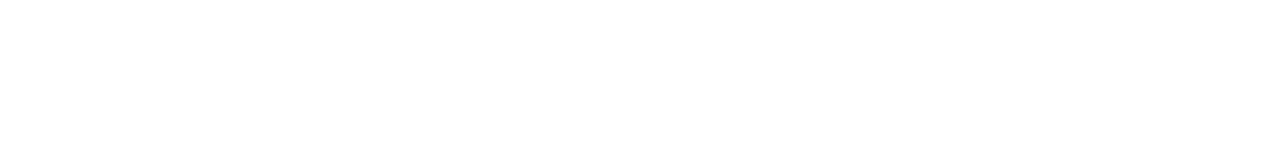
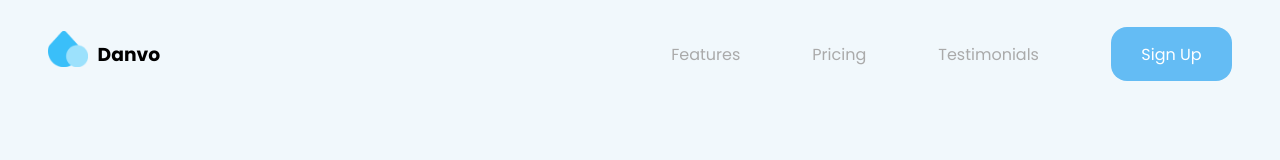
Before and after one commit to GeovanneCallegaro/Danvo-Landing-Page, a plain HTML site: page index.html in a window 1280 px wide. Drawn offline with Linux system fonts and the light colour scheme.

Commit message:
header session finished with html and css

```diff
--- a/index.html
+++ b/index.html
@@ -9,7 +9,26 @@
   <title>Danvo</title>
 </head>
 <body>
-
+  <main>
+    <div class="big-wrapper">
+      <header>
+        <div class="container">
+          <div class="logo">
+            <img src="./images/logoDanvo.png" alt="Logo">
+            <h3>Danvo</h3>
+          </div>
+          <div class="links">
+            <ul>
+              <li><a href="#">Features</a></li>
+              <li><a href="#">Pricing</a></li>
+              <li><a href="#">Testimonials</a></li>
+              <li><a href="#" class="btn">Sign Up</a></li>
+            </ul>
+          </div>
+        </div>
+      </header>
+    </div>
+  </main>
 
   <!-- Javascript Files -->
   <script src="./app.js"></script>
--- a/style.css
+++ b/style.css
@@ -0,0 +1,105 @@
+@import url('https://fonts.googleapis.com/css2?family=Poppins:wght@100;200;300;400;500;600;700;900&display=swap');
+
+:root {
+  --mainColor: #64bcf4;
+  --hoverColor: #5bacdf;
+  --backgroundColor: #f1f8fc;
+  --darkOne: #312f3a;
+  --darkTwo: #45424b;
+  --lightOne: #919191;
+  --lightTwo: #aaa;
+}
+
+*,
+*::before,
+*::after {
+  padding: 0;
+  margin: 0;
+  box-sizing: border-box;
+}
+
+body {
+  font-family: 'Poppins', sans-serif;
+}
+
+img {
+  width: 100%;
+}
+
+a {
+  text-decoration: none;
+}
+
+.big-wrapper {
+  padding: 1.7rem 0 2rem;
+  width: 100%;
+  min-height: 100vh;
+  overflow: hidden;
+  background-color: var(--backgroundColor);
+}
+
+.container {
+  position: relative;
+  max-width: 81rem;
+  width: 100%;
+  margin: 0 auto;
+  padding: 0 3rem;
+  z-index: 10;
+}
+
+header .container {
+  display: flex;
+  justify-content: space-between;
+  align-items: center;
+}
+
+.logo {
+  display: flex;
+  align-items: center;
+  cursor: pointer;
+}
+
+.logo img {
+  width: 40px;
+  margin-right: 0.6rem;
+  margin-top: -0.6rem;
+}
+
+.log h3 {
+  color: var(--darkTwo);
+  font-size: 1.55rem;
+  line-height: 1.2;
+  font-weight: 700;
+}
+
+.links ul {
+  display: flex;
+  list-style: none;
+  align-items: center;
+}
+
+.links a {
+  color: var(--lightTwo);
+  margin-left: 4.5rem;
+  display: inline-block;
+}
+
+.links a:hover {
+  color: var(--hoverColor);
+  transform: scale(1.05);
+}
+
+.btn {
+  display: inline-block;
+  padding: .9rem 1.9rem;
+  color: #fff !important;
+  background-color: var(--mainColor);
+  border-radius: 16px;
+  text-transform: capitalize;
+  transition: .3s;
+}
+
+.btn:hover {
+  background-color: var(--hoverColor);
+  transform: scale(1) !important;
+}
```
